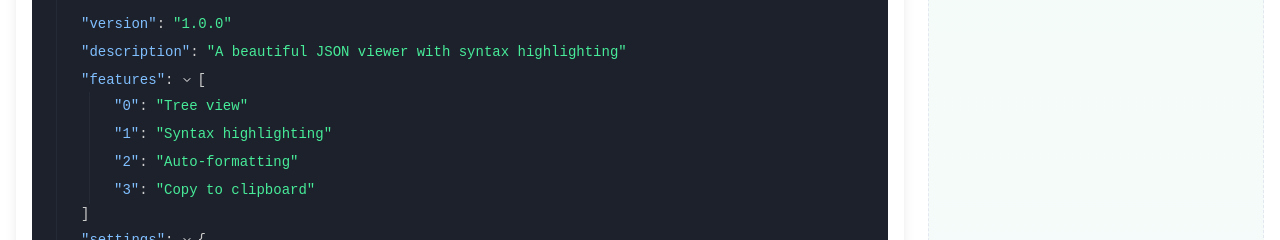
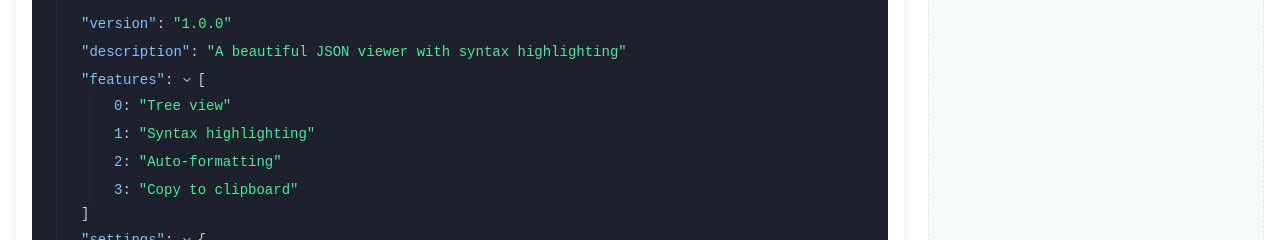
Before and after one commit to chaitanya71998/jsa, a React (Vite) app: page / in a window 1280 px wide. Shown: the part 560-800 px from the top of the page. Built offline with nearby package versions, Linux system fonts and the light colour scheme.

Commit message:
Fix: JsonNode type error
Fixes a TypeScript error in JsonNode.tsx where a value of type 'string | number' was being assigned to a variable of type 'string'. The fix ensures the correct type is used.

```diff
--- a/src/components/JsonNode.tsx
+++ b/src/components/JsonNode.tsx
@@ -5,7 +5,7 @@ import { ChevronRight, ChevronDown } from 'lucide-react';
 
 interface JsonNodeProps {
   data: any;
-  name?: string;
+  name?: string | number;
   isRoot?: boolean;
   level?: number;
   path?: string;
@@ -67,7 +67,7 @@ const JsonNode: React.FC<JsonNodeProps> = ({
         >
           {!isRoot && name !== undefined && (
             <>
-              <span className="json-key">"{name}"</span>
+              <span className="json-key">{typeof name === 'string' ? `"${name}"` : name}</span>
               <span className="json-colon">:</span>
             </>
           )}
@@ -121,7 +121,7 @@ const JsonNode: React.FC<JsonNodeProps> = ({
       >
         {name !== undefined && (
           <>
-            <span className="json-key">"{name}"</span>
+            <span className="json-key">{typeof name === 'string' ? `"${name}"` : name}</span>
             <span className="json-colon">:</span>
           </>
         )}
```
